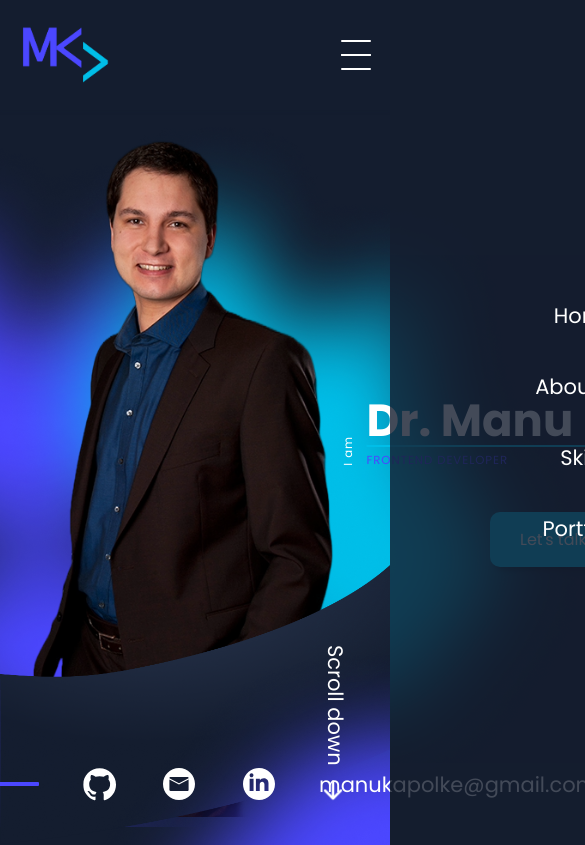
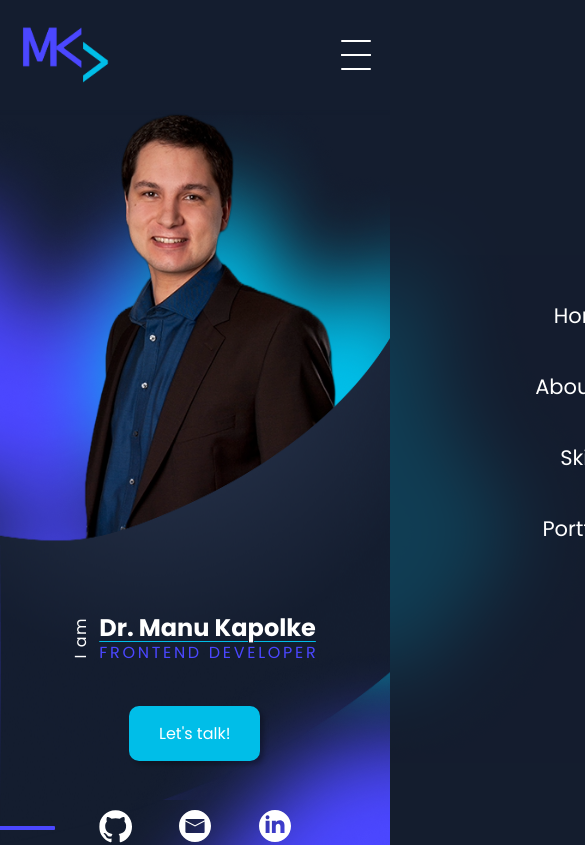
Before and after one commit to ManuKapolke/portfolio, an Angular app: page / in a window 390 px wide. Shown: the top 845 px of the page, 585 px wide, since content can reach past the window. Built offline with nearby package versions, Linux system fonts and the light colour scheme.

Commit message:
above-the-fold mobile

```diff
--- a/src/app/above-the-fold/above-the-fold.component.html
+++ b/src/app/above-the-fold/above-the-fold.component.html
@@ -34,15 +34,15 @@
             data-aos="fade-right"></div>
         <app-contact-icons data-aos-offset="-200" data-aos-delay="2600" data-aos-duration="1500"
             data-aos="fade-up"></app-contact-icons>
-        <a class="email text-link" href="mailto:manukapolke@gmail.com" data-aos-offset="-200" data-aos-delay="2700"
-            data-aos-duration="1500" data-aos="fade-up">
+        <a class="email text-link desktop-only" href="mailto:manukapolke@gmail.com" data-aos-offset="-200"
+            data-aos-delay="2700" data-aos-duration="1500" data-aos="fade-up">
             <span>manukapolke@gmail.com</span>
             <span class="text-link-mirrored">manukapolke@gmail.com</span>
         </a>
     </div>
 
-    <a class="scroll-down" href="#about" data-aos-offset="-200" data-aos-delay="2500" data-aos-duration="1500"
-        data-aos="fade-up">
+    <a class="scroll-down desktop-only" href="#about" data-aos-offset="-200" data-aos-delay="2500"
+        data-aos-duration="1500" data-aos="fade-up">
         <span>Scroll down</span>
         <div class="arrow-down">
             <svg width="18" height="18" viewBox="0 0 16 16" fill="none" xmlns="http://www.w3.org/2000/svg">
--- a/src/app/above-the-fold/above-the-fold.component.scss
+++ b/src/app/above-the-fold/above-the-fold.component.scss
@@ -56,10 +56,11 @@
             writing-mode: vertical-lr;
             transform: rotate(-180deg);
             // font-size: 3.875em;
-            font-size: 3vw;
-            letter-spacing: 0.24vw;
+            font-size: clamp(34px, 3vw, 50px);
+            letter-spacing: clamp(2.5px, 0.24vw, 4px);
             white-space: nowrap;
-            margin-bottom: 0.24vw;
+            margin-bottom: clamp(2px, 0.24vw, 4px);
+            line-height: 110%;
         }
 
         .main-title-right {
@@ -67,11 +68,11 @@
 
             .sub-title {
                 // font-size: 3.725em;
-                font-size: 3vw;
+                font-size: clamp(34px, 3vw, 50px);
                 color: var(--mainColorA);
                 line-height: 100%;
                 // letter-spacing: 0.085em;
-                letter-spacing: 0.24vw;
+                letter-spacing: clamp(2.5px, 0.24vw, 4px);
             }
         }
     }
@@ -196,8 +197,53 @@ Media Queries
     }
 }
 
-// @media (width < 1024px) {
-//     .main-title {
-//         font-size: 8px !important;
-//     }
-// }
+@media (width < 900px) {
+    #above-the-fold {
+        flex-direction: column;
+        justify-content: flex-start;
+        gap: 45px;
+
+        .photo-container .photo {
+            height: 500px;
+            object-fit: cover;
+            object-position: top;
+            margin-bottom: -45px;
+        }
+
+        .banner {
+            height: 60vh;
+        }
+
+        .contact-bar {
+            position: relative;
+            bottom: unset;
+            left: unset;
+            // gap: 40px;
+
+            .h-line-abovethefold {
+                $distanceToLeft: calc(50vw - 100px);
+                position: absolute;
+                top: 50%;
+                left: calc(-1 * $distanceToLeft);
+                width: calc($distanceToLeft - 40px);
+            }
+        }
+    }
+}
+
+
+@media (width < 500px) {
+    #above-the-fold {
+        .main-title {
+            .main-title-left {
+                font-size: 16px;
+                letter-spacing: 1.5px;
+            }
+
+            .main-title-right .sub-title {
+                font-size: 16px;
+                letter-spacing: 2.7px;
+            }
+        }
+    }
+}
--- a/src/app/skills/skills.component.scss
+++ b/src/app/skills/skills.component.scss
@@ -78,17 +78,11 @@ Media Queries
 
         .skills-text-container {
             width: 100%;
-            // gap: 35px;
 
             .h-line-skills {
                 right: calc(-1 * var(--paddingLRMobile));
                 width: calc(var(--paddingLRMobile) - var(--gapLineTextMobile));
             }
-
-            // a {
-            //     // margin-top: 25px;
-            //     margin-right: 40px !important;
-            // }
         }
     }
 }
--- a/src/styles.scss
+++ b/src/styles.scss
@@ -120,7 +120,7 @@ section {
 
 h1 {
     // font-size: 5em;
-    font-size: clamp(45px, 4vw, 90px);
+    font-size: clamp(45px, 4vw, 68px);
     font-weight: 700;
     text-decoration: underline;
     text-decoration-color: var(--mainColorB);
@@ -467,3 +467,9 @@ Media Queries
         padding: var(--headerHeight) var(--paddingLRMobile) 0 var(--paddingLRMobile);
     }
 }
+
+@media (width < 500px) {
+    h1 {
+        font-size: 24px;
+    }
+}
```
